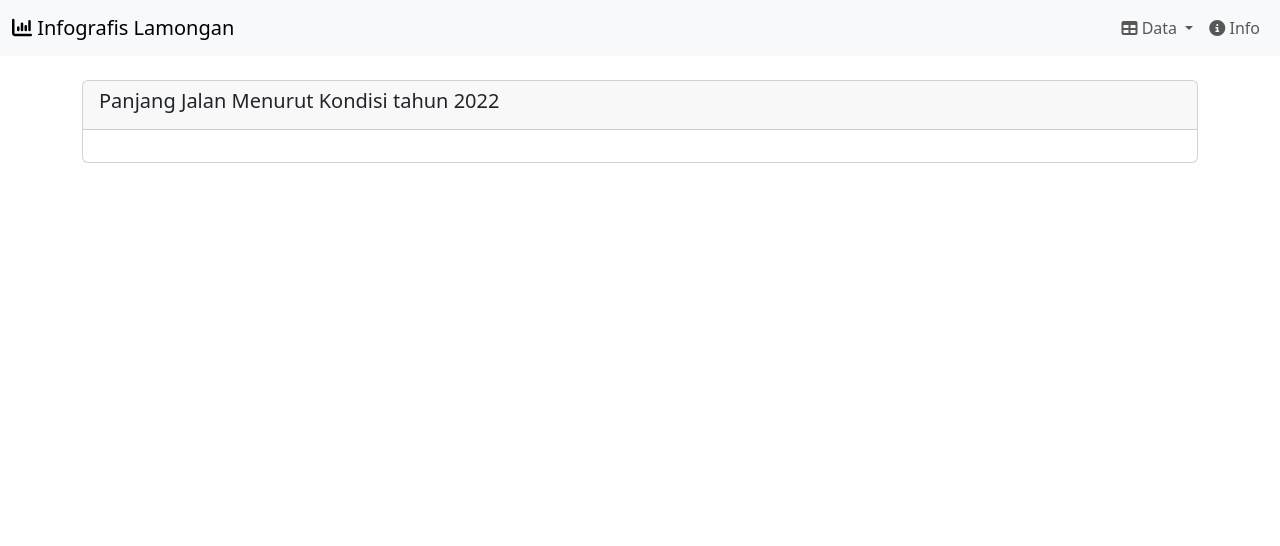
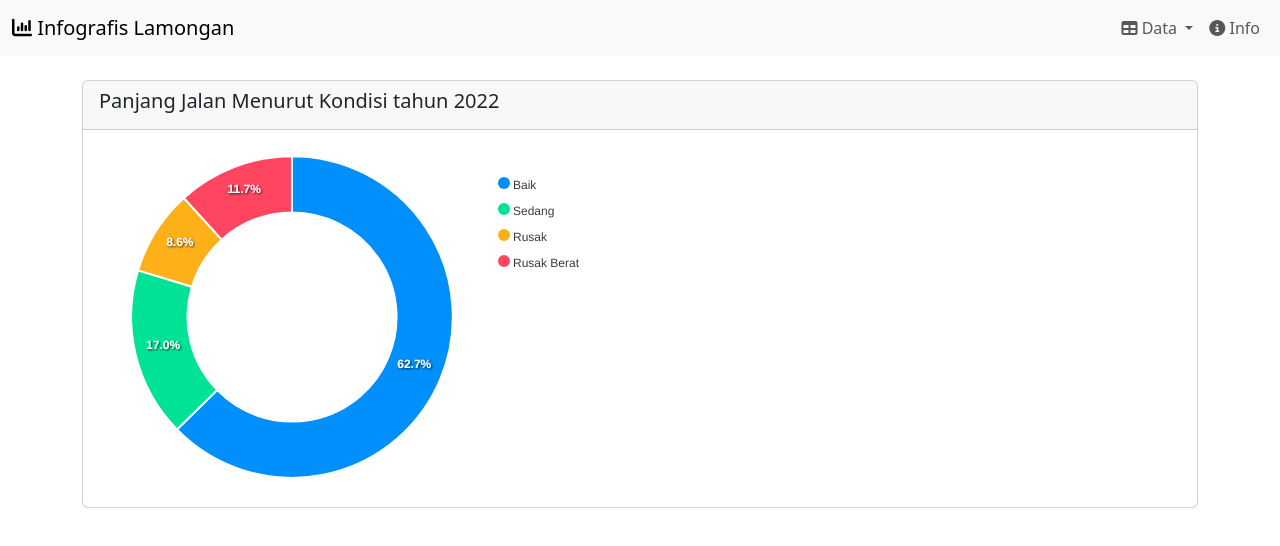
Before and after one commit to Azrilrozaqiarrosyid/pgweb-acara6, a plain HTML site: page perbandinganluaspadijagung.html in a window 1280 px wide. Drawn offline with nearby package versions, Linux system fonts and the light colour scheme.

Commit message:
Memperbarui data

```diff
--- a/perbandinganluaspadijagung.html
+++ b/perbandinganluaspadijagung.html
@@ -117,6 +117,8 @@
             }]
         };
 
+        var chart = new ApexCharts(document.querySelector("#chart"), options);
+        chart.render();
     </script>
 </body>
 
```
